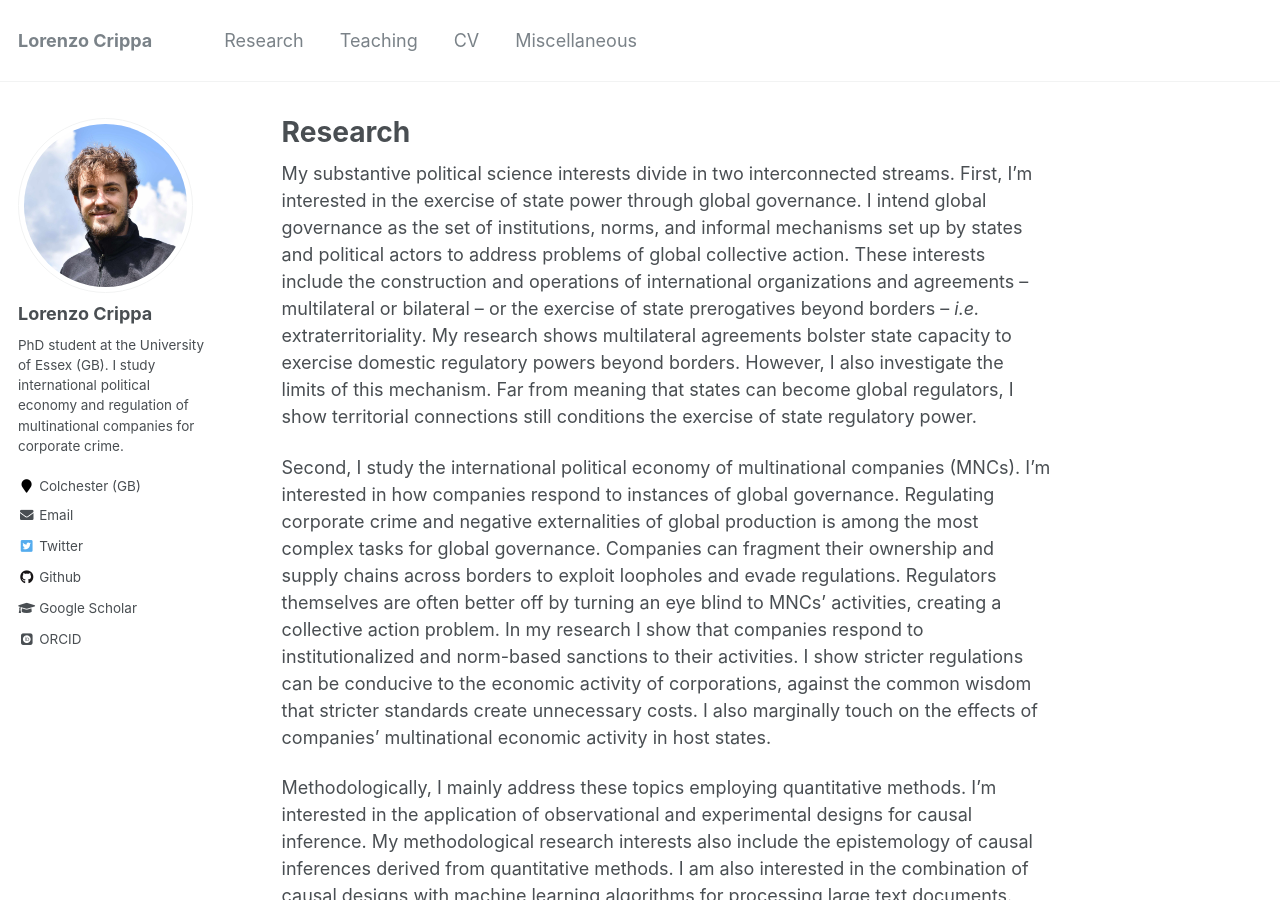
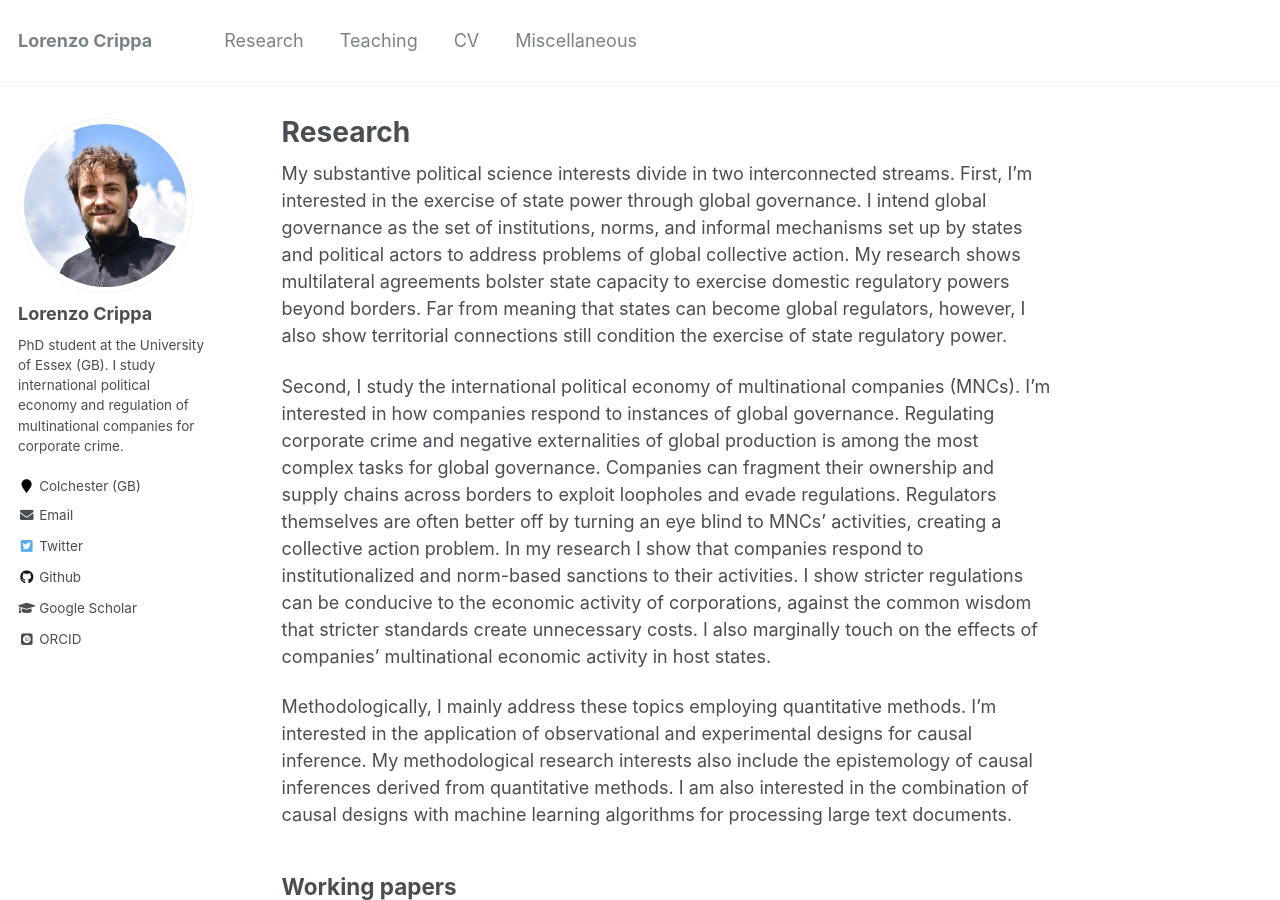
Before and after one commit to lorenzo-crippa/lorenzo-crippa.github.io, a Jekyll site: the page built from _pages/research.md, in a window 1280 px wide and 900 px high. Built offline with Jekyll 4.4.1, drawn with Linux system fonts in a browser that asks for light colours; some web fonts are replaced.

Commit message:
Update research.md

```diff
--- a/_pages/research.md
+++ b/_pages/research.md
@@ -5,7 +5,7 @@ author_profile: true
 redirect_from:
   - /research.html
 ---
-My substantive political science interests divide in two interconnected streams. First, I'm interested in the exercise of state power through global governance. I intend global governance as the set of institutions, norms, and informal mechanisms set up by states and political actors to address problems of global collective action. These interests include the construction and operations of international organizations and agreements – multilateral or bilateral – or the exercise of state prerogatives beyond borders – _i.e._ extraterritoriality. My research shows multilateral agreements bolster state capacity to exercise domestic regulatory powers beyond borders. However, I also investigate the limits of this mechanism. Far from meaning that states can become global regulators, I show territorial connections still conditions the exercise of state regulatory power.
+My substantive political science interests divide in two interconnected streams. First, I'm interested in the exercise of state power through global governance. I intend global governance as the set of institutions, norms, and informal mechanisms set up by states and political actors to address problems of global collective action. My research shows multilateral agreements bolster state capacity to exercise domestic regulatory powers beyond borders. Far from meaning that states can become global regulators, however, I also show territorial connections still condition the exercise of state regulatory power.
 
 Second, I study the international political economy of multinational companies (MNCs). I'm interested in how companies respond to instances of global governance. Regulating corporate crime and negative externalities of global production is among the most complex tasks for global governance. Companies can fragment their ownership and supply chains across borders to exploit loopholes and evade regulations. Regulators themselves are often better off by turning an eye blind to MNCs' activities, creating a collective action problem. In my research I show that companies respond to institutionalized and norm-based sanctions to their activities. I show stricter regulations can be conducive to the economic activity of corporations, against the common wisdom that stricter standards create unnecessary costs. I also marginally touch on the effects of companies' multinational economic activity in host states.
 
```
